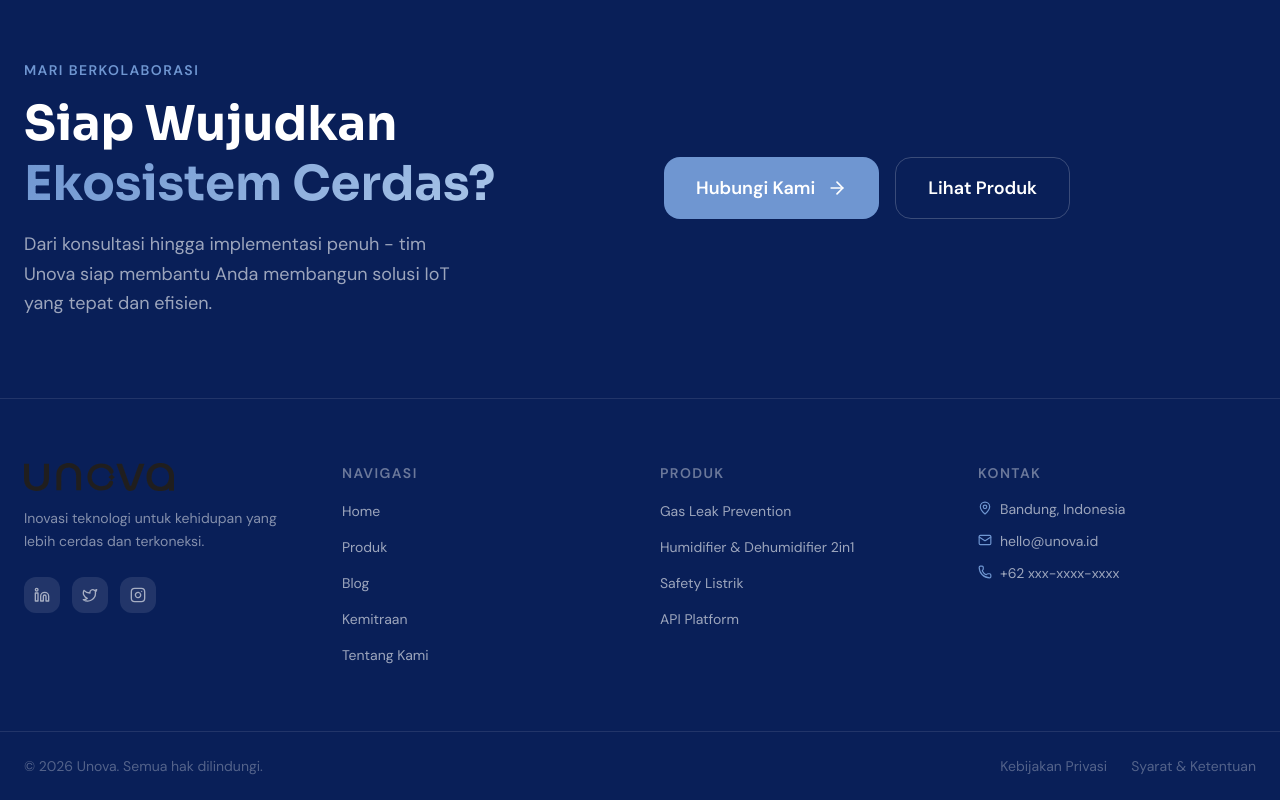
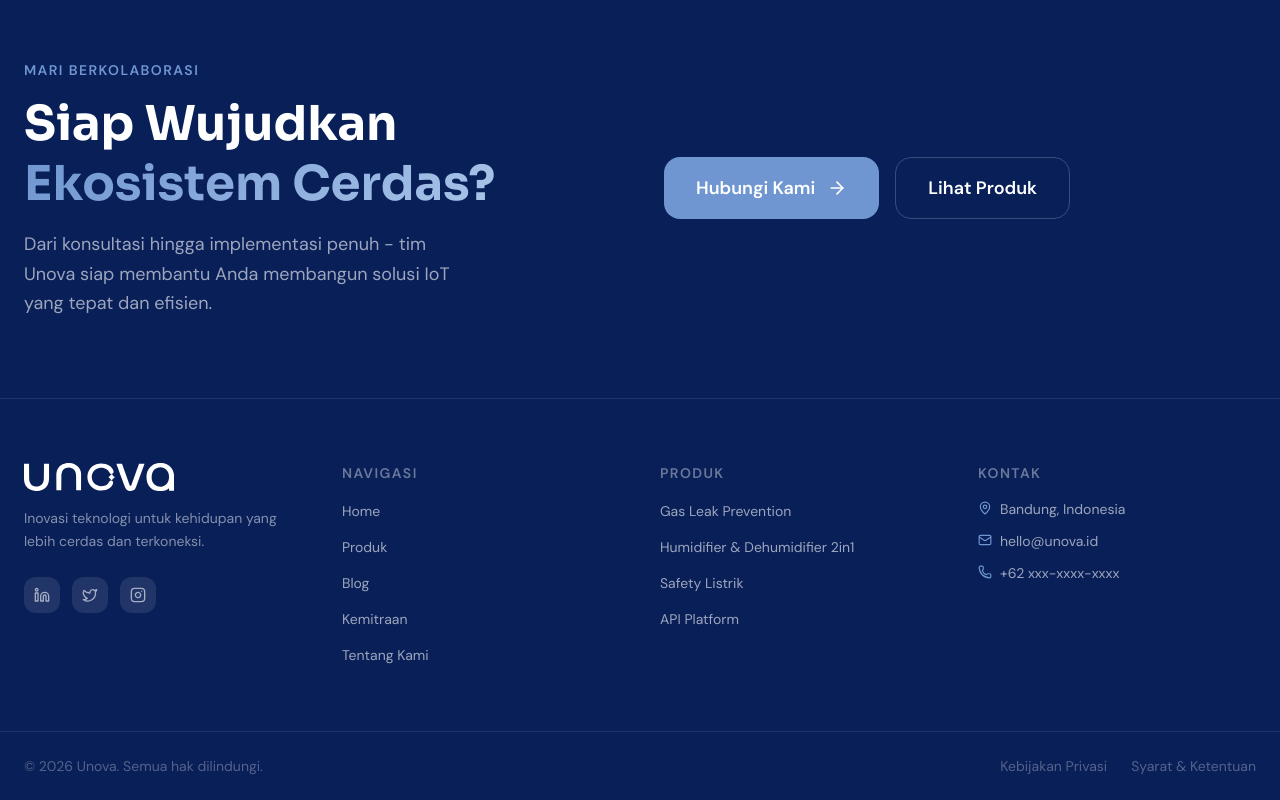
Before and after one commit to ripkie/unovaWebsite, a Next.js app: page / in a window 1280 px wide. Shown: the part 3305-4105 px from the top of the page. Built offline with nearby package versions, Linux system fonts and the light colour scheme.

Commit message:
update logo unova di footer

```diff
--- a/src/components/Footer.tsx
+++ b/src/components/Footer.tsx
@@ -48,7 +48,7 @@ export default function Footer() {
             alt="Unova"
             width={110}
             height={28}
-            style={{ height: "28px", width: "auto", filter: "invert(1) brightness(2) opacity(0.85)" }}
+            style={{ height: "28px", width: "auto", filter: "brightness(0) invert(1)" }}
           />
           <p className="mt-4 text-white/50 text-sm leading-relaxed">
             Inovasi teknologi untuk kehidupan yang lebih cerdas dan terkoneksi.
```
